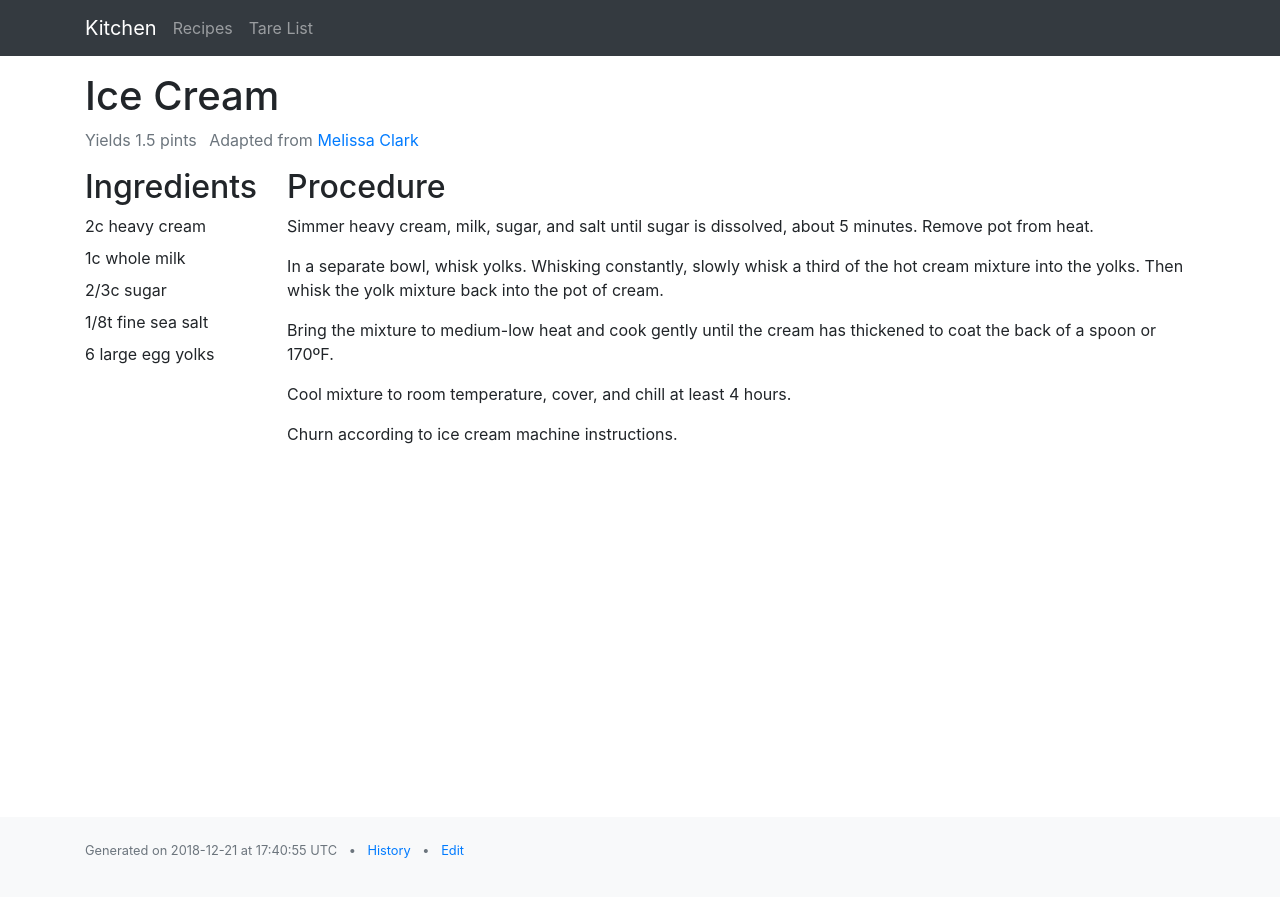
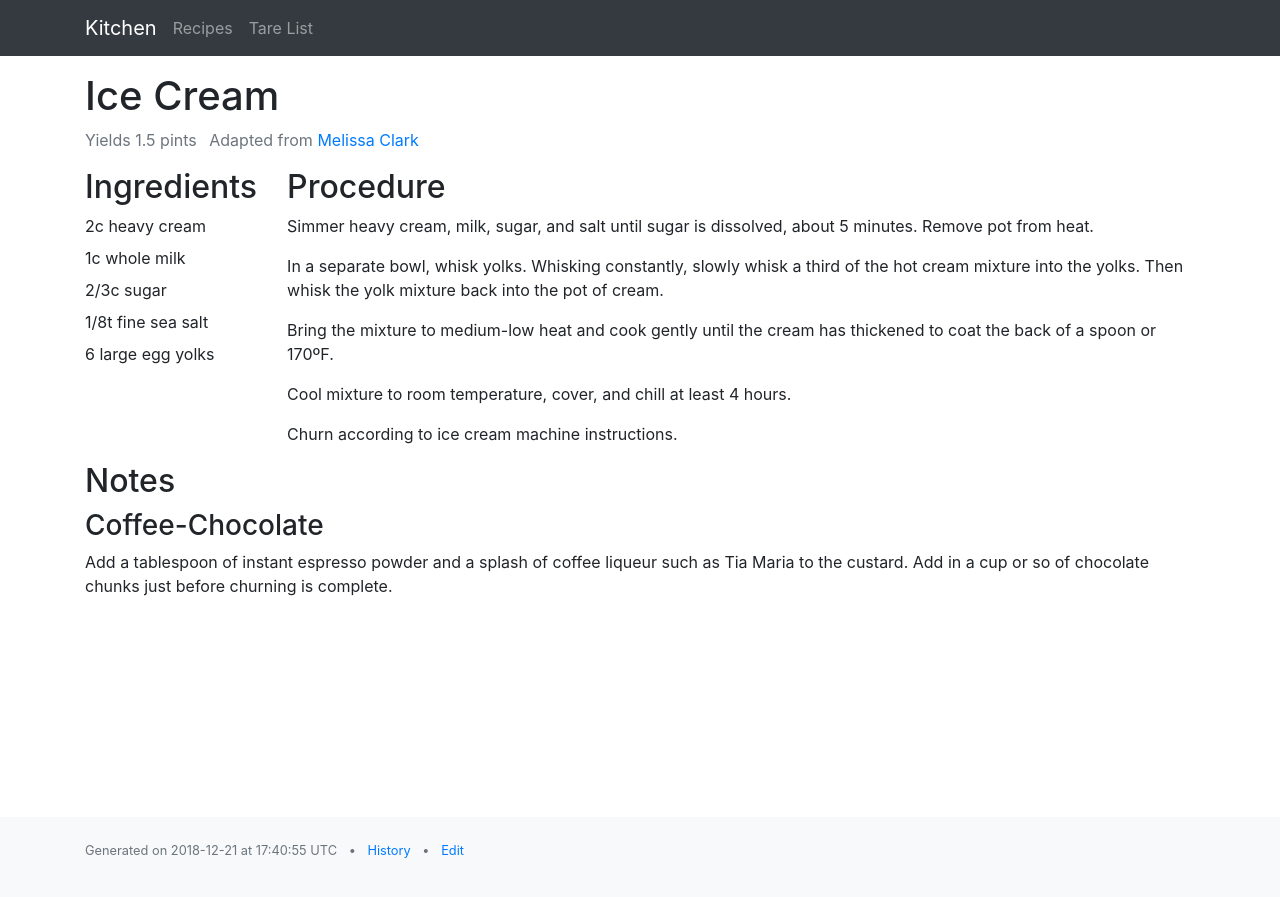
Before and after one commit to benburwell/kitchen, a Jekyll site: the page built from _recipes/ice-cream.md, in a window 1280 px wide. Shown: the top 897 px of the page. Built offline with Jekyll 4.4.1, drawn with Linux system fonts in a browser that asks for light colours.

Commit message:
Add coffee ice cream notes

```diff
--- a/_recipes/ice-cream.md
+++ b/_recipes/ice-cream.md
@@ -27,3 +27,9 @@ procedure:
   - Cool mixture to room temperature, cover, and chill at least 4 hours.
   - Churn according to ice cream machine instructions.
 ---
+
+### Coffee-Chocolate
+
+Add a tablespoon of instant espresso powder and a splash of coffee liqueur such
+as Tia Maria to the custard. Add in a cup or so of chocolate chunks just before
+churning is complete.
```
